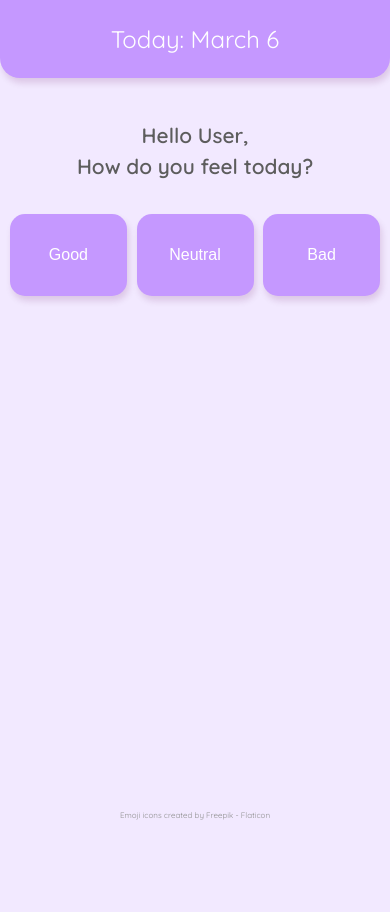
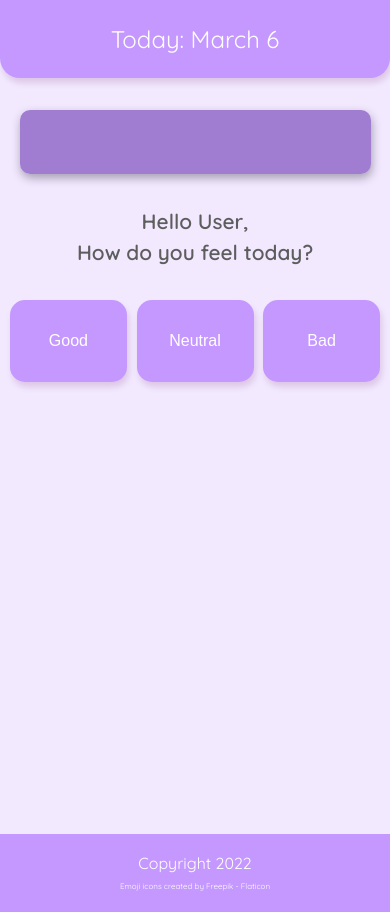
Before and after one commit to wadewilsones/mood-app, a React (Create React App) app in the folder mood/: page / in a window 390 px wide. Before the commit the page ends 844 px from the top, so only its background shows below. Built offline with nearby package versions, Linux system fonts and the light colour scheme; no server answers.

Commit message:
Adding weather and lcoation

```diff
--- a/mood/public/index.html
+++ b/mood/public/index.html
@@ -13,6 +13,7 @@
   <body>
     <div id="root"></div>
     <footer>
+      <p>Copyright 2022</p>
       <a href="https://www.flaticon.com/free-icons/emoji" title="emoji icons" id="icons-attribution">Emoji icons created by Freepik - Flaticon</a>
     </footer>
 
--- a/mood/src/App.css
+++ b/mood/src/App.css
@@ -7,12 +7,20 @@ body{
     background-color: #c598ff36;
     font-family: Quicksand, Helvetica, sans-serif ;
 
+
 }
 #icons-attribution{
     font-size:8px;
-    color:rgb(144, 144, 144);
+    color:rgb(255, 255, 255);
     text-decoration: none;
 
+}
+footer{
+    text-align: center;
+    background-color: #C598FF;
+    padding: 1.2em 1em;
+    margin: 2em 0 0 0;
+    color:white;
 }
 @media screen and (min-width: 320px) and (max-width:700px){
 
@@ -28,9 +36,7 @@ body{
         height:95vh;
     }
 
-    footer{
-        text-align: center;
-    }
+
 
     h4{
         text-align: center;
@@ -42,12 +48,13 @@ body{
 
     h3{
         text-align: center;
-        margin-top: 2em;
+        margin-top: 1.5em;
         font-size: 1.3em;
         line-height: 1.5;
         color: rgb(93, 93, 93);
     }
 
+        /*Mood Component*/
     #mood-container{
         display: flex;
         align-items: center;
@@ -83,7 +90,7 @@ body{
         background-size: cover;
         background-position: center;
         width:60%;
-        min-height: 40vh;
+       height: 30vh;
         color: white;
         text-align: center;
         margin: 3em auto;
@@ -96,7 +103,7 @@ body{
         color:rgb(255, 255, 255);
         width: 90%;
         margin: auto;
-        margin-top:-3em;
+        margin-top:-5.8em;
         padding: 0.4em;
         border-radius: 50px;
         box-shadow: #27212f21 1px 0px 10px ;
@@ -104,6 +111,17 @@ body{
 
     }
 
+    /*Weather Component*/
+    .weather_container{
+        width:90%;
+        text-align: center;
+        margin: 2em auto;
+        color:white;
+        padding: 2em 0;
+        border-radius:10px;
+        background-color: #8253c0b6;
+        box-shadow: #241d2c5e 1px 4px 10px;
+    }
 }
 
 /*For tablets*/
--- a/mood/src/App.js
+++ b/mood/src/App.js
@@ -1,11 +1,13 @@
 import './App.css';
 import Header from './Header';
 import Mood from './Mood';
+import Weather from './Weather';
 
 function App() {
   return (
     <div>
       <Header/>
+      <Weather/>
       <Mood/>
     </div>
   );
--- a/mood/src/Mood.js
+++ b/mood/src/Mood.js
@@ -51,8 +51,6 @@ class Mood extends React.Component{
         })
     }
 
-
-
     render() {
         return(
             <div>
--- /dev/null
+++ b/mood/src/Weather.js
@@ -0,0 +1,31 @@
+import React, { createElement } from 'react';
+import ReactDOM from 'react-dom';
+//Call weather API
+
+function Weather(){
+    //Get user location
+    function GeoObject(){
+        navigator.geolocation.getCurrentPosition(userPosition);
+    }
+
+    function userPosition(location){
+        let position = location.coords;
+        console.log("latitude:" + position.latitude)
+        let lat = position.latitude;
+        let lot = position.longitude;
+        //Display location
+        let displayLocation = document.getElementById('Location');
+        displayLocation.innerHTML = "latitude: " + position.latitude + "</br>" + "Longitude: " + position.longitude;
+
+    }
+
+
+    GeoObject();
+    return(
+        <div className="weather_container">
+        <p id="Location"></p>
+        </div>
+    )
+}
+
+export default Weather;
--- /dev/null
+++ b/mood/src/js/weatherAPI.js
@@ -0,0 +1,6 @@
+//Set up API call
+
+function detectLocation(lat,lon){
+    const API = "api.openweathermap.org/data/2.5/weather?lat={lat}&lon={lon}&appid={API key}";
+    const API_KEY =
+}
```
